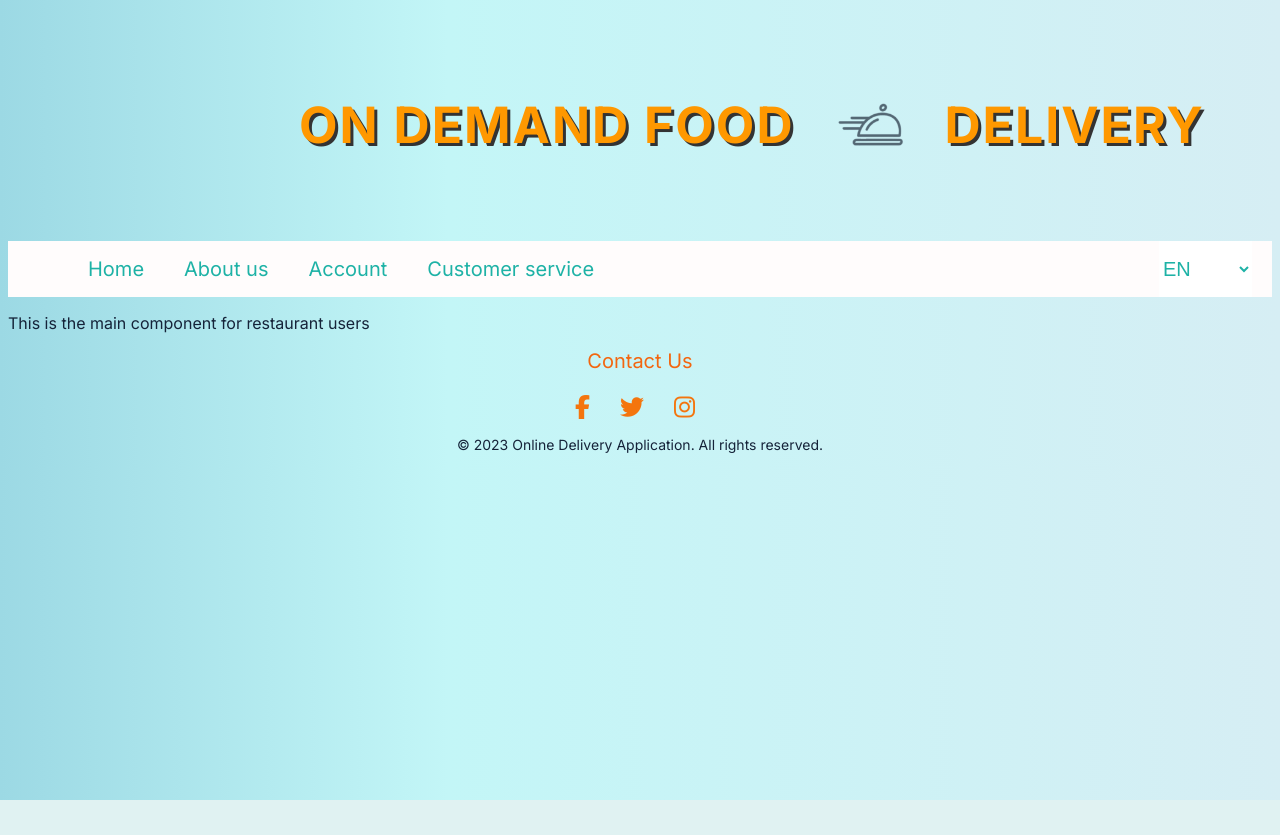
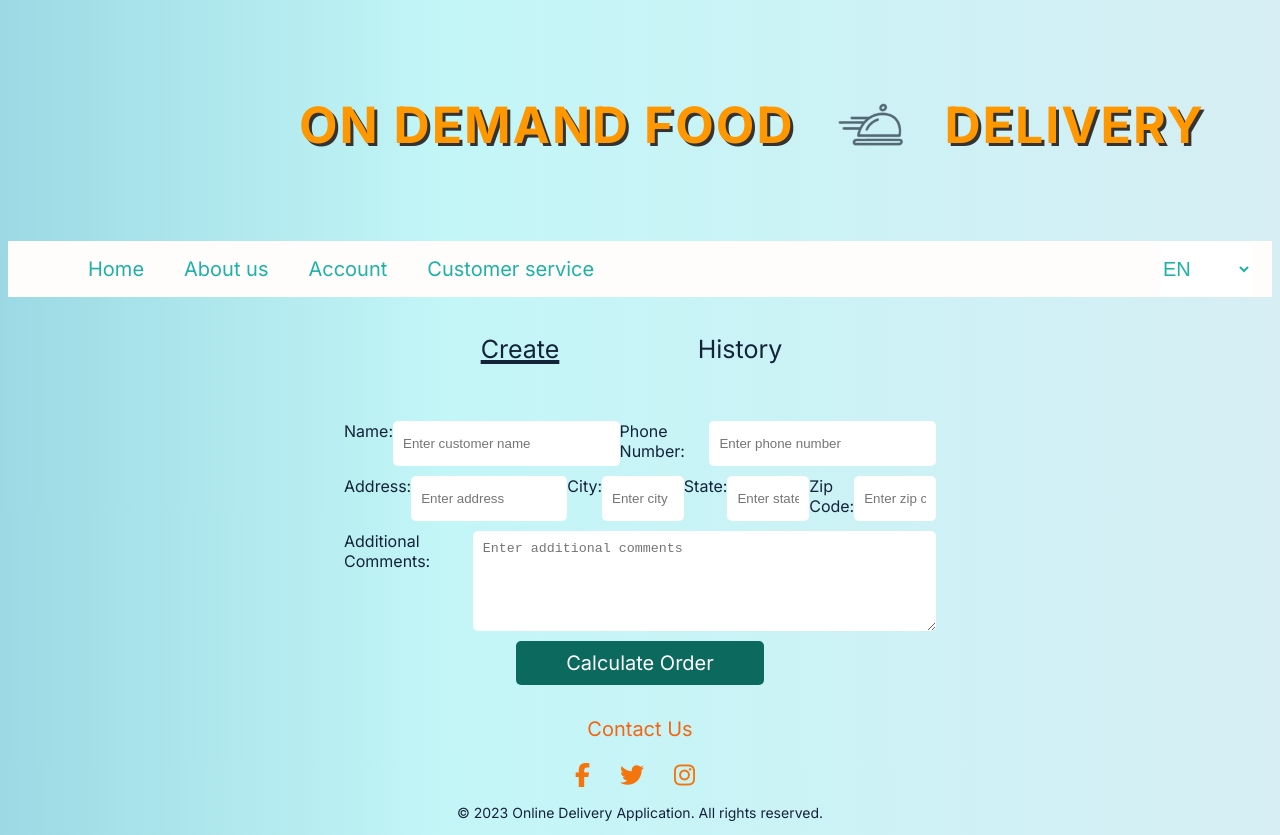
Before and after one commit to Mark-Masulis/odfds_frontend, a React (Create React App) app: page /restaurant in a window 1280 px wide. Before the commit the page ends 800 px from the top, so only its background shows below. Built offline with nearby package versions, Linux system fonts and the light colour scheme; a web font is replaced by a local one.

Commit message:
Basic restraunt page, need to setup history for restraunt, as well as waiting for API

```diff
--- a/src/Restaurant/Restaurant.js
+++ b/src/Restaurant/Restaurant.js
@@ -1,13 +1,41 @@
-import React from 'react'
-import {
-  createBrowserRouter,
-  createRoutesFromElements,
-  RouterProvider,
-  Route
-} from "react-router-dom"
+import React, { useState } from "react";
+import { Routes, Route, useParams } from "react-router-dom";
+import TabBar from "./../Components/TabBar";
+import RestaurantHomePage
+ from "./RestaurantHomePage";
+export default function Restaurant(props) {
+  const { userType } = useParams();
+  const [userTab, setUserTab] = useState(userType || "create");
+  return (
+    <div>
+      <TabBar
+        tabs={[
+          {
+            label: "Create",
+            onSelect: () => {
+              setUserTab("create");
+            },
+          },
+          { label: "History",
+          onSelect: () => {
+            setUserTab("order history");
+          }, },
+        ]}
+        defaultLabel={userType}
+      />
+      <Routes>
+        <Route
+          exact
+          path="/"
+          element={(() => {
+            switch (userTab) {
+              case "create":
+                return <RestaurantHomePage />;
+            }
 
-export default function Restaurant(props){
-    return(
-        <p>This is the main component for restaurant users</p>
-    )
+          })()}
+        />
+      </Routes>
+    </div>
+  );
 }
--- a/src/Restaurant/RestaurantHomePage.js
+++ b/src/Restaurant/RestaurantHomePage.js
@@ -1,11 +1,135 @@
-import React from 'react'
+import React, {useState} from 'react'
+import styled from 'styled-components';
+import TabBar from "./../Components/TabBar"
 import {
+  Navigate,
   createBrowserRouter,
   createRoutesFromElements,
   RouterProvider,
   Route
 } from "react-router-dom"
 
-export default function RestaurantHomePage(props){
+const FormContainer = styled.div`
+  display: flex;
+  flex-direction: column;
+  align-items: center;
+  justify-content: center;
+`;
 
+const Form = styled.form`
+  display: flex;
+  flex-direction: column;
+  align-items: center;
+  border-radius: 10px;
+  padding: 20px;
+  width: 50%;
+`;
+
+const Row = styled.div`
+  display: flex;
+  flex-direction: row;
+  justify-content: space-evenly;
+  width: 100%;
+  margin-bottom: 10px;
+`;
+
+const Column = styled.div`
+  display: flex;
+  flex-direction: column;
+  width: 100%;
+  margin-bottom: 10px;
+`;
+
+const Label = styled.label`
+  margin-bottom: 5px;
+  display: block;
+`;
+
+const Input = styled.input`
+  padding: 10px;
+  border-radius: 5px;
+  border: none;
+  width: 100%;
+`;
+
+const HalfInput = styled(Input)`
+  width: calc(50% - 5px);
+`;
+
+const QuarterInput = styled(Input)`
+  width: calc(25% - 5px);
+`;
+
+const TextArea = styled.textarea`
+  padding: 10px;
+  border-radius: 5px;
+  border: none;
+  width: 100%;
+  height: 100px;
+`;
+
+const Button = styled.button`
+  margin: 0px auto;
+  background-color: #0C695D;
+  font-family: Inter;
+  color: white;
+  font-size: 20px;
+  border: 0;
+  border-radius: 5px;
+  padding: 10px 50px;
+  cursor: pointer;
+  transition: background-color 0.3s ease;
+
+  &:hover {
+    background-color: #3e8e41;
+  }
+`;
+function RestaurantHomePage(props) {
+  const [name, setName] = useState('');
+  const [phoneNumber, setPhoneNumber] = useState('');
+  const [address, setAddress] = useState('');
+  const [city, setCity] = useState('');
+  const [state, setState] = useState('');
+  const [zipCode, setZipCode] = useState('');
+  const [comments, setComments] = useState('');
+
+  const handleSubmit = (event) => {
+    event.preventDefault();
+    console.log(`Name: ${name}\nPhone Number: ${phoneNumber}\nAddress: ${address}\nCity: ${city}\nState: ${state}\nZip Code: ${zipCode}\nComments: ${comments}`);
+  };
+
+  return (
+    <div>
+      <FormContainer>
+        <Form onSubmit={handleSubmit}>
+          <Column>
+            <Row>
+              <Label htmlFor="name">Name:</Label>
+              <HalfInput type="text" id="name" placeholder="Enter customer name" value={name} onChange={(e) => setName(e.target.value)} />
+              <Label htmlFor="phoneNumber">Phone Number:</Label>
+              <HalfInput type="text" id="phoneNumber" placeholder="Enter phone number" value={phoneNumber} onChange={(e) => setPhoneNumber(e.target.value)} />
+            </Row>
+            <Row>
+              <Label htmlFor="address">Address:</Label>
+              <HalfInput type="text" id="address" placeholder="Enter address" value={address} onChange={(e) => setAddress(e.target.value)} />
+              <Label htmlFor="city">City:</Label>
+              <QuarterInput type="text" id="city" placeholder="Enter city" value={city} onChange={(e) => setCity(e.target.value)} />
+              <Label htmlFor="state">State:</Label>
+              <QuarterInput type="text" id="state" placeholder="Enter state" value={state} onChange={(e) => setState(e.target.value)} />
+              <Label htmlFor="zipCode">Zip Code:</Label>
+              <QuarterInput type="text" id="zipCode" placeholder="Enter zip code" value={zipCode} onChange={(e) => setZipCode(e.target.value)} />
+            </Row>
+            <Row>
+              <Label htmlFor="comments">Additional Comments:</Label>
+              <TextArea id="comments" placeholder="Enter additional comments" value={comments} onChange={(e) => setComments(e.target.value)} />
+            </Row>
+            <Button type="submit">Calculate Order</Button>
+          </Column>
+        </Form>
+      </FormContainer>
+    </div>
+  );
 }
+
+
+export default RestaurantHomePage
```
Also changed, not shown: src/Restaurant/RestaurantOrders.js (added, +11 -0 lines).
